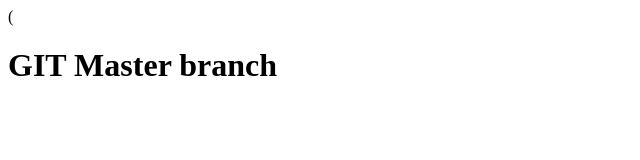
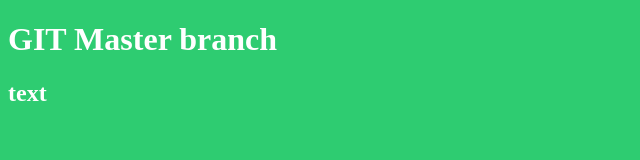
Before and after one commit to MounirBetter/TP, a plain HTML site: page index.html in a window 1280 px wide. Shown: the whole page, without its empty margins (0-640 px from the left). Drawn offline with Linux system fonts and the light colour scheme.

Commit message:
Update index.html
change1

```diff
--- a/index.html
+++ b/index.html
@@ -12,7 +12,11 @@ width: 100%;
 font-family: Helvetica;
 font-size: 100;
 text-align: center; }
+body{
+background-color : #2ecc71 ;
+color : white ; }
 </style>
 </style>
-	(<h1> GIT Master branch </h1>
+	<h1> GIT Master branch </h1>
+	<h2>text</h2>
 </html>
```
